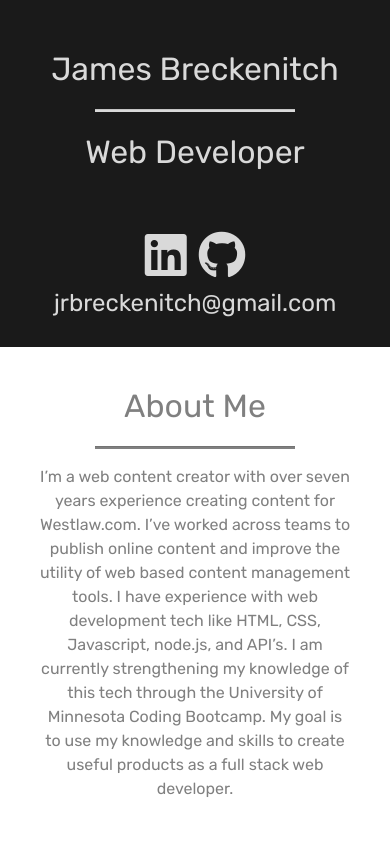
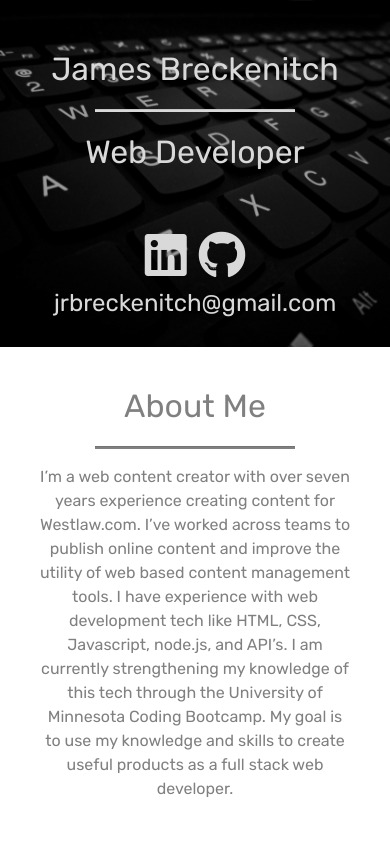
Before and after one commit to jrbreckenitch/JamesBreckenitchPortfolio, a plain HTML site: page index.html in a window 390 px wide. Shown: the top 844 px of the page. Drawn offline with nearby package versions, Linux system fonts and the light colour scheme; a script that the page names is missing; a web font is replaced by a local one.

Commit message:
cleaned up code and another background fix

```diff
--- a/assets/style.css
+++ b/assets/style.css
@@ -187,9 +187,12 @@ img {
 @media all and (max-width: 640px) {
     #headerSection {
         padding-top: 45px;
-        background: #1a1a1a;
+        /* background: #1a1a1a; */
         /* width: 100%;
         height: 100%; */
+        overflow: hidden;
+        background-size: cover;
+        background-position: center;
     }
     #aboutMeSection {
         height: 520px;
```
Also changed, not shown: index.html (+0 -25 lines).
